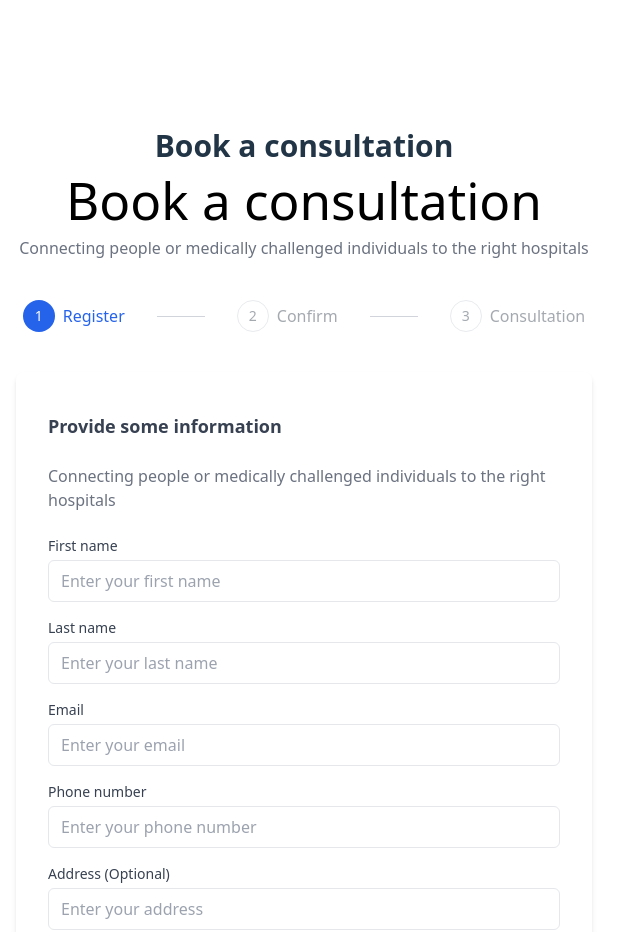
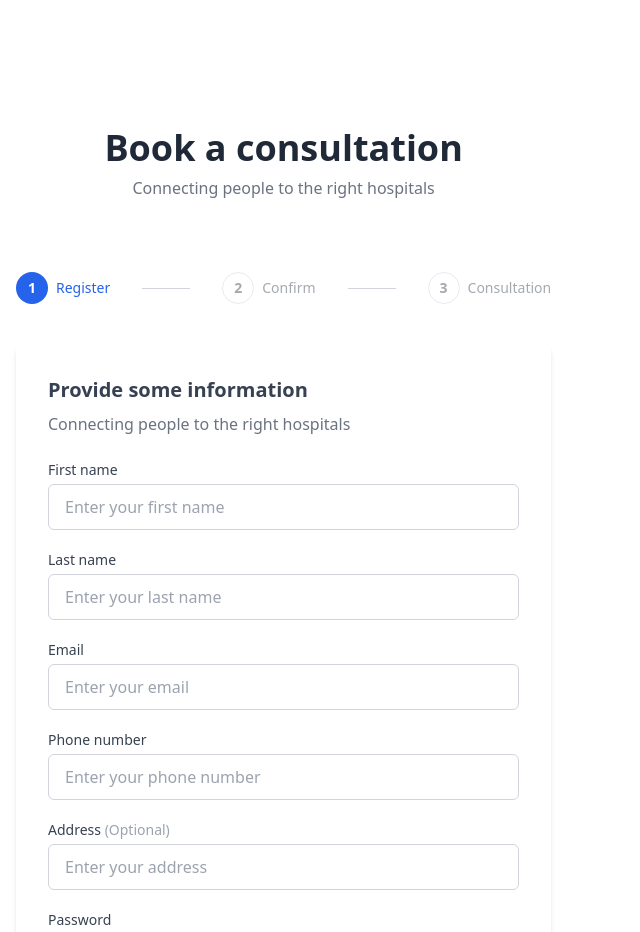
Before and after one commit to Binmuhammad001/healing-ways, a React (Vite) app: page /register in a window 1280 px wide. Shown: the top 932 px of the page, without its empty margins (0-640 px from the left). Built offline with nearby package versions, Linux system fonts and the light colour scheme.

Commit message:
Update signup_form.jsx

```diff
--- a/src/components/signup/signup_form.jsx
+++ b/src/components/signup/signup_form.jsx
@@ -1,9 +1,9 @@
 import React, { useState } from "react";
-import { useNavigate } from "react-router-dom"; // Import useNavigate
+import { useNavigate } from "react-router-dom";
 import { authAPI } from "../services/api";
 
 export default function BookConsultationForm() {
-  const navigate = useNavigate(); // Initialize navigate
+  const navigate = useNavigate();
   const [formData, setFormData] = useState({
     firstName: "",
     lastName: "",
@@ -31,21 +31,14 @@ export default function BookConsultationForm() {
     setSuccess("");
 
     try {
-      // Prepare data for backend (remove address as it's not in our backend model)
       const { address, ...userData } = formData;
-
-      // Call the backend API
       const response = await authAPI.register(userData);
 
       if (response.data.success) {
         setSuccess("Registration successful! Check your email for OTP verification.");
-
-        // Save user email for OTP verification page
         localStorage.setItem('pendingEmail', formData.email);
         localStorage.setItem('userData', JSON.stringify(userData));
-
-        // Redirect to OTP verification page immediately
-        navigate('/verify-otp'); // Use navigate instead of window.location.href
+        navigate('/verify-otp');
       }
     } catch (error) {
       console.error('Registration error:', error);
@@ -58,80 +51,86 @@ export default function BookConsultationForm() {
     }
   };
 
-  // Rest of your component remains the same...
   return (
-    <div className="min-h-screen bg-white flex flex-col items-center px-4 pt-32">
+    <div className="min-h-screen bg-white flex flex-col items-center px-4 pt-16 sm:pt-24 md:pt-32 pb-8">
       {/* Top Title */}
-      <h1 className="text-3xl font-semibold text-center text-gray">Book a consultation</h1>
+      <div className="text-center mb-6 sm:mb-8">
+        <h1 className="text-2xl sm:text-3xl md:text-4xl font-semibold text-gray-800">
+          Book a consultation
+        </h1>
+        <p className="text-gray-500 text-sm sm:text-base mt-2">
+          Connecting people to the right hospitals
+        </p>
+      </div>
 
-      <h1 className="text-black text-center mt-2">
-        Book a consultation
-      </h1>
-      <p className="text-gray-500 text-center mt-2">
-        Connecting people or medically challenged individuals to the right hospitals
-      </p>
-
-      {/* Stepper */}
-      <div className="flex items-center gap-8 mt-10">
-        <div className="flex items-center gap-2">
-          <div className="w-8 h-8 rounded-full bg-blue-600 text-white flex items-center justify-center text-sm">
+      {/* Stepper - Responsive */}
+      <div className="flex items-center justify-center gap-2 sm:gap-4 md:gap-8 mt-6 sm:mt-8 md:mt-10 flex-wrap">
+        {/* Step 1 */}
+        <div className="flex items-center gap-1 sm:gap-2">
+          <div className="w-7 h-7 sm:w-8 sm:h-8 rounded-full bg-blue-600 text-white flex items-center justify-center text-xs sm:text-sm font-semibold">
             1
           </div>
-          <span className="text-blue-600 font-medium">Register</span>
+          <span className="text-blue-600 font-medium text-xs sm:text-sm">Register</span>
         </div>
 
-        <div className="h-px bg-gray-300 w-12"></div>
+        {/* Line 1 */}
+        <div className="h-px bg-gray-300 w-6 sm:w-8 md:w-12"></div>
 
-        <div className="flex items-center gap-2 opacity-50">
-          <div className="w-8 h-8 rounded-full border border-gray-300 text-gray-600 flex items-center justify-center text-sm">
+        {/* Step 2 */}
+        <div className="flex items-center gap-1 sm:gap-2 opacity-50">
+          <div className="w-7 h-7 sm:w-8 sm:h-8 rounded-full border border-gray-300 text-gray-600 flex items-center justify-center text-xs sm:text-sm font-semibold">
             2
           </div>
-          <span className="text-gray-600 font-medium">Confirm</span>
+          <span className="text-gray-600 font-medium text-xs sm:text-sm">Confirm</span>
         </div>
 
-        <div className="h-px bg-gray-300 w-12"></div>
+        {/* Line 2 */}
+        <div className="h-px bg-gray-300 w-6 sm:w-8 md:w-12"></div>
 
-        <div className="flex items-center gap-2 opacity-50">
-          <div className="w-8 h-8 rounded-full border border-gray-300 text-gray-600 flex items-center justify-center text-sm">
+        {/* Step 3 */}
+        <div className="flex items-center gap-1 sm:gap-2 opacity-50">
+          <div className="w-7 h-7 sm:w-8 sm:h-8 rounded-full border border-gray-300 text-gray-600 flex items-center justify-center text-xs sm:text-sm font-semibold">
             3
           </div>
-          <span className="text-gray-600 font-medium">Consultation</span>
+          <span className="text-gray-600 font-medium text-xs sm:text-sm">Consultation</span>
         </div>
       </div>
 
       {/* Form Card */}
-      <div className="w-full max-w-xl bg-white shadow-md rounded-lg p-8 mt-10">
+      <div className="w-full max-w-md sm:max-w-lg md:max-w-xl bg-white shadow-md rounded-lg p-6 sm:p-8 mt-8 sm:mt-10">
 
-        <h2 className="text-gray-700 mt-2 mb-6 text-lg font-bold">
+        <h2 className="text-lg sm:text-xl font-bold text-gray-700 mb-2">
           Provide some information
         </h2>
-        <p className="text-gray-500 mt-1 mb-6">
-          Connecting people or medically challenged individuals to the right hospitals
+        <p className="text-gray-500 text-sm sm:text-base mb-6">
+          Connecting people to the right hospitals
         </p>
 
         {/* Success Message */}
         {success && (
-          <div className="mb-4 p-3 bg-green-100 border border-green-400 text-green-700 rounded">
+          <div className="mb-4 p-3 sm:p-4 bg-green-100 border border-green-400 text-green-700 rounded text-sm sm:text-base">
             {success}
           </div>
         )}
 
         {/* Error Message */}
         {error && (
-          <div className="mb-4 p-3 bg-red-100 border border-red-400 text-red-700 rounded">
+          <div className="mb-4 p-3 sm:p-4 bg-red-100 border border-red-400 text-red-700 rounded text-sm sm:text-base">
             {error}
           </div>
         )}
 
-        <form className="space-y-4" onSubmit={handleSubmit}>
+        <form className="space-y-4 sm:space-y-5" onSubmit={handleSubmit}>
           {/* First Name */}
           <div>
-            <label className="block text-sm font-medium text-gray-700">First name</label>
+            <label className="block text-xs sm:text-sm font-medium text-gray-700 mb-1">
+              First name
+            </label>
             <input
               type="text"
               name="firstName"
               placeholder="Enter your first name"
-              className="mt-1 w-full border rounded-md px-3 py-2 bg-white text-gray-700 focus:ring-blue-500 focus:border-blue-500"
+              className="w-full border border-gray-300 rounded-md px-3 sm:px-4 py-2 sm:py-2.5 bg-white text-gray-700 text-sm sm:text-base focus:outline-none focus:ring-2 focus:ring-blue-500 focus:border-transparent"
               value={formData.firstName}
               onChange={handleChange}
               required
@@ -140,12 +139,14 @@ export default function BookConsultationForm() {
 
           {/* Last Name */}
           <div>
-            <label className="block text-sm font-medium text-gray-700">Last name</label>
+            <label className="block text-xs sm:text-sm font-medium text-gray-700 mb-1">
+              Last name
+            </label>
             <input
               type="text"
               name="lastName"
               placeholder="Enter your last name"
-              className="mt-1 w-full border rounded-md px-3 py-2 bg-white text-gray-700 focus:ring-blue-500 focus:border-blue-500"
+              className="w-full border border-gray-300 rounded-md px-3 sm:px-4 py-2 sm:py-2.5 bg-white text-gray-700 text-sm sm:text-base focus:outline-none focus:ring-2 focus:ring-blue-500 focus:border-transparent"
               value={formData.lastName}
               onChange={handleChange}
               required
@@ -154,12 +155,14 @@ export default function BookConsultationForm() {
 
           {/* Email */}
           <div>
-            <label className="block text-sm font-medium text-gray-700">Email</label>
+            <label className="block text-xs sm:text-sm font-medium text-gray-700 mb-1">
+              Email
+            </label>
             <input
               type="email"
               name="email"
               placeholder="Enter your email"
-              className="mt-1 w-full border rounded-md px-3 py-2 bg-white text-gray-700 focus:ring-blue-500 focus:border-blue-500"
+              className="w-full border border-gray-300 rounded-md px-3 sm:px-4 py-2 sm:py-2.5 bg-white text-gray-700 text-sm sm:text-base focus:outline-none focus:ring-2 focus:ring-blue-500 focus:border-transparent"
               value={formData.email}
               onChange={handleChange}
               required
@@ -168,25 +171,29 @@ export default function BookConsultationForm() {
 
           {/* Phone number */}
           <div>
-            <label className="block text-sm font-medium text-gray-700">Phone number</label>
+            <label className="block text-xs sm:text-sm font-medium text-gray-700 mb-1">
+              Phone number
+            </label>
             <input
               type="text"
               name="phone"
               placeholder="Enter your phone number"
-              className="mt-1 w-full border rounded-md px-3 py-2 bg-white text-gray-700 focus:ring-blue-500 focus:border-blue-500"
+              className="w-full border border-gray-300 rounded-md px-3 sm:px-4 py-2 sm:py-2.5 bg-white text-gray-700 text-sm sm:text-base focus:outline-none focus:ring-2 focus:ring-blue-500 focus:border-transparent"
               value={formData.phone}
               onChange={handleChange}
             />
           </div>
 
-          {/* Address (Optional - not sent to backend) */}
+          {/* Address */}
           <div>
-            <label className="block text-sm font-medium text-gray-700">Address (Optional)</label>
+            <label className="block text-xs sm:text-sm font-medium text-gray-700 mb-1">
+              Address <span className="text-gray-400">(Optional)</span>
+            </label>
             <input
               type="text"
               name="address"
               placeholder="Enter your address"
-              className="mt-1 w-full border rounded-md px-3 py-2 bg-white text-gray-700 focus:ring-blue-500 focus:border-blue-500"
+              className="w-full border border-gray-300 rounded-md px-3 sm:px-4 py-2 sm:py-2.5 bg-white text-gray-700 text-sm sm:text-base focus:outline-none focus:ring-2 focus:ring-blue-500 focus:border-transparent"
               value={formData.address}
               onChange={handleChange}
             />
@@ -194,12 +201,14 @@ export default function BookConsultationForm() {
 
           {/* Password */}
           <div>
-            <label className="block text-sm font-medium text-gray-700">Password</label>
+            <label className="block text-xs sm:text-sm font-medium text-gray-700 mb-1">
+              Password
+            </label>
             <input
               type="password"
               name="password"
               placeholder="Enter password (min. 6 characters)"
-              className="mt-1 w-full border rounded-md px-3 py-2 bg-white text-gray-700 focus:ring-blue-500 focus:border-blue-500"
+              className="w-full border border-gray-300 rounded-md px-3 sm:px-4 py-2 sm:py-2.5 bg-white text-gray-700 text-sm sm:text-base focus:outline-none focus:ring-2 focus:ring-blue-500 focus:border-transparent"
               value={formData.password}
               onChange={handleChange}
               minLength="6"
@@ -211,8 +220,10 @@ export default function BookConsultationForm() {
           <button
             type="submit"
             disabled={loading}
-            className={`w-full bg-blue-600 text-white py-2 rounded-md text-center mt-6 transition ${
-              loading ? 'opacity-50 cursor-not-allowed' : 'hover:bg-blue-700'
+            className={`w-full bg-blue-600 text-white py-2.5 sm:py-3 rounded-md text-sm sm:text-base font-medium mt-6 sm:mt-8 transition ${
+              loading
+                ? 'opacity-50 cursor-not-allowed'
+                : 'hover:bg-blue-700 active:bg-blue-800'
             }`}
           >
             {loading ? 'Registering...' : 'Next'}
```
